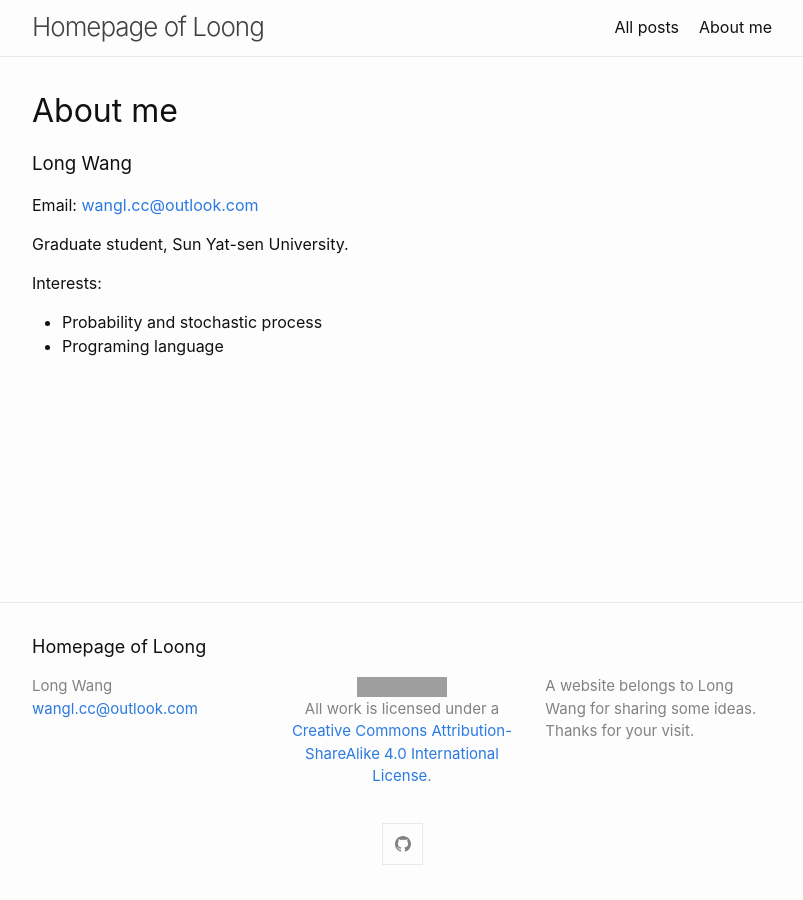
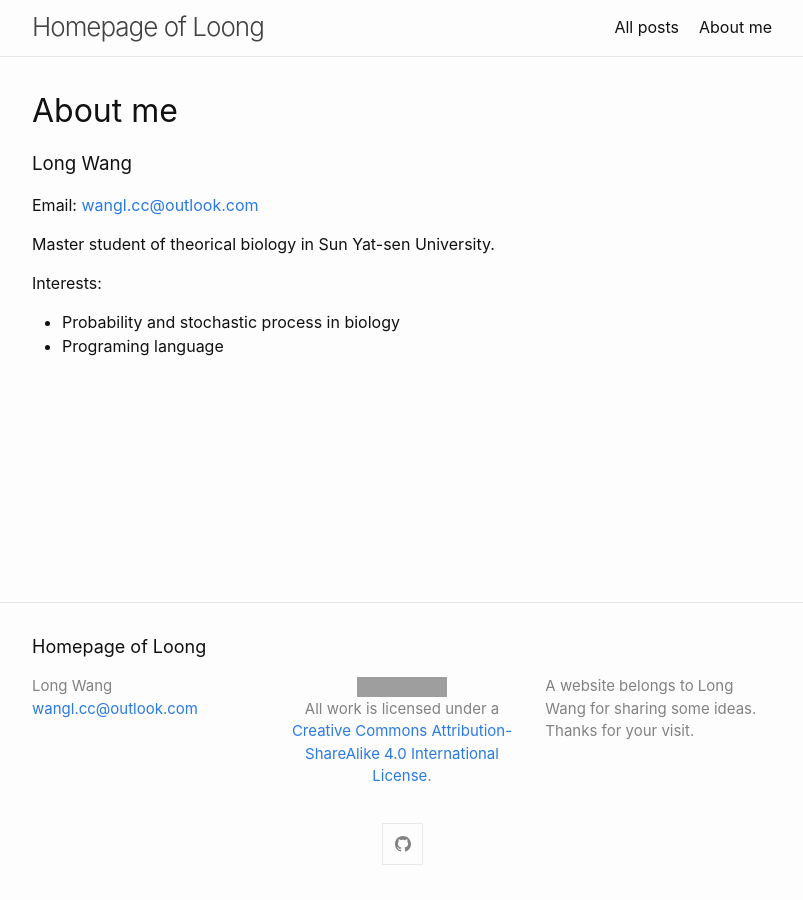
Before and after one commit to wangl-cc/wangl-cc.github.io, a Jekyll site: the page built from about.md, in a window 1280 px wide. Shown: the whole page, without its empty margins (238-1041 px from the left). Built offline with Jekyll 4.4.1, drawn with Linux system fonts in a browser that asks for light colours; grey boxes are pictures that could not be loaded.

Commit message:
Update _config.yml

```diff
--- a/_config.yml
+++ b/_config.yml
@@ -17,10 +17,10 @@ author:
   name: Long Wang
   email: wangl.cc@outlook.com
   description: |
-    Graduate student, Sun Yat-sen University.
+    Master student of theorical biology in Sun Yat-sen University.
 
     Interests:
-      * Probability and stochastic process
+      * Probability and stochastic process in biology
       * Programing language
 
 
```
